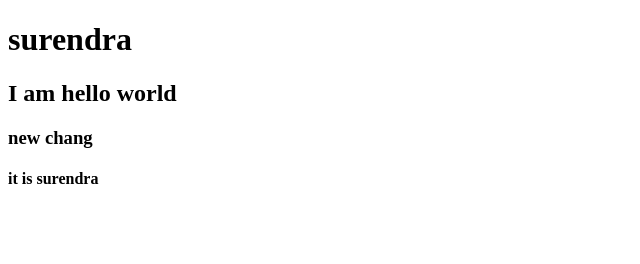
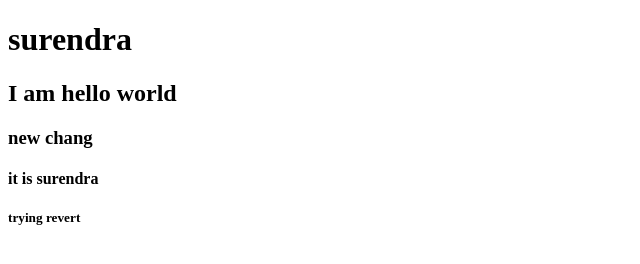
Before and after one commit to surendrayadavcse/gitstarted, a plain HTML site: page index.html in a window 1280 px wide. Shown: the full height of the page, 0-640 px from the left. Drawn offline with Linux system fonts and the light colour scheme.

Commit message:
added h5

```diff
--- a/index.html
+++ b/index.html
@@ -8,6 +8,7 @@
     <h2>I am hello world</h2>
     <h3>new chang</h3>
     <h4>it is surendra</h4>
+    <h5>trying revert</h5>
 </head>
 <body>
 
```
